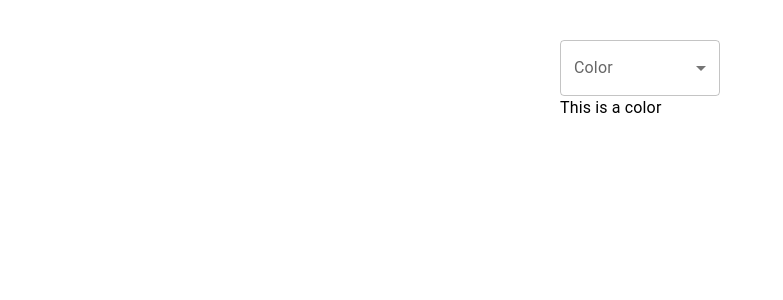
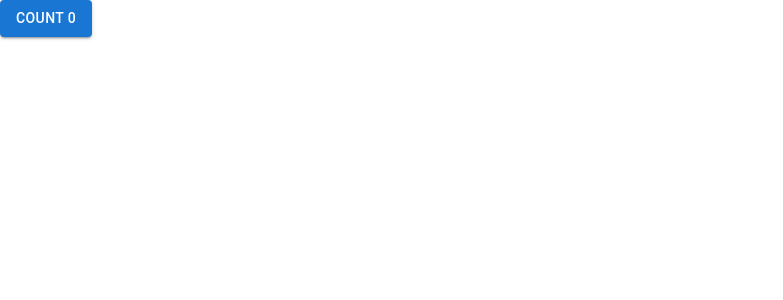
Before and after one commit to Ujala-355/Advance_react, a React (Create React App) app: page / in a window 1280 px wide. Shown: the top 300 px of the page, without its empty margins (0-783 px from the left). Built offline with nearby package versions, Linux system fonts and the light colour scheme.

Commit message:
useDocumentTitle  Custom hook

```diff
--- a/src/App.js
+++ b/src/App.js
@@ -2,14 +2,16 @@
 // import Dialog1 from "./Dialog"
 // import Progress1 from "./progress"
 // import Skeleton1 from "./Skeleton"
-import ColorDropdown from "./ColorDropdown";
+// import ColorDropdown from "./ColorDropdown";
+import DocTitleCustom from "./useDocTitleCustom";
 const App=()=>{
   return(
     <>
         {/* <Dialog1/> */}
         {/* <Progress1/> */}
         {/* <Skeleton1/> */}
-        <ColorDropdown/>
+        {/* <ColorDropdown/> */}
+        <DocTitleCustom/>
     </>
   )
 }
--- /dev/null
+++ b/src/useDocTitleCustom.js
@@ -0,0 +1,14 @@
+import React,{useState,useEffect} from "react";
+import {Button} from "@mui/material"
+const DocTitleCustom=()=>{
+    const [count,setCount]=useState(0);
+    useEffect(()=>{
+        document.title=`Count ${count}`
+    },[count])
+    return(
+        <>
+            <Button variant="contained" onClick={()=>setCount(count+1)}> count {count}</Button>
+        </>
+    )
+}
+export default DocTitleCustom
```
